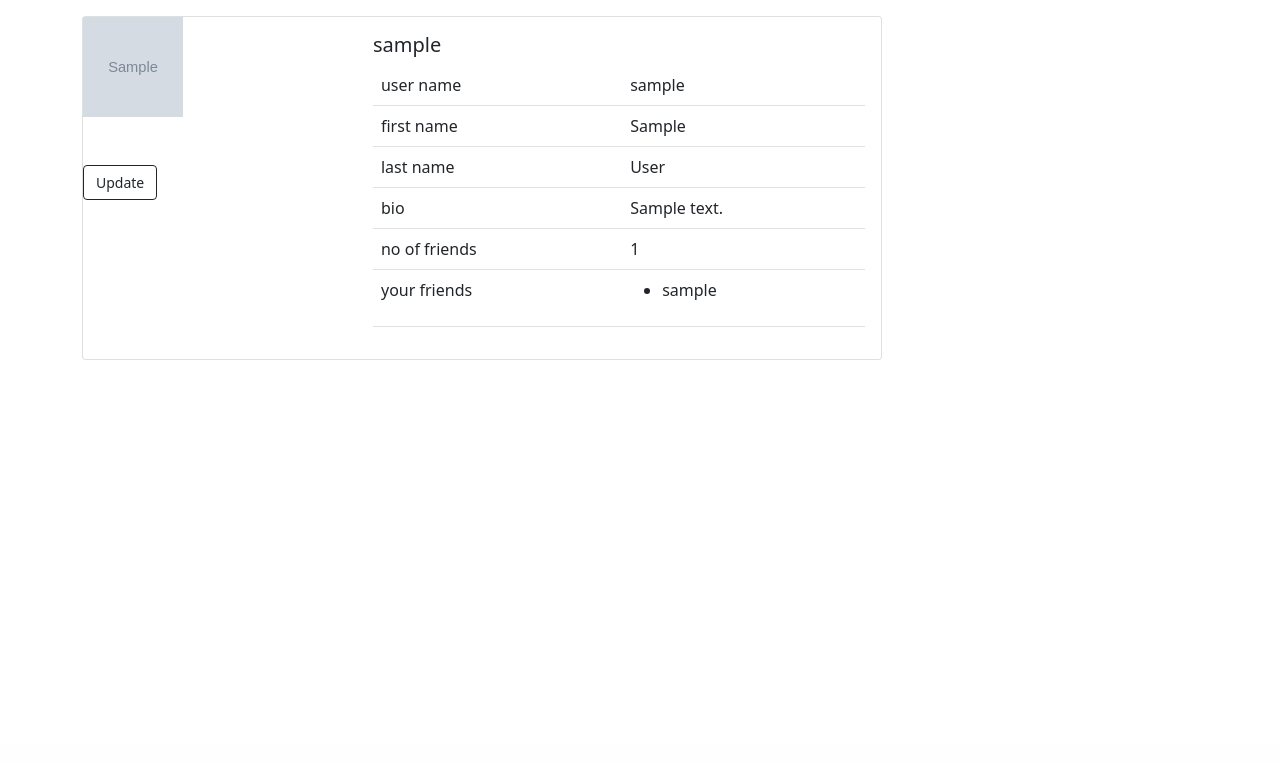
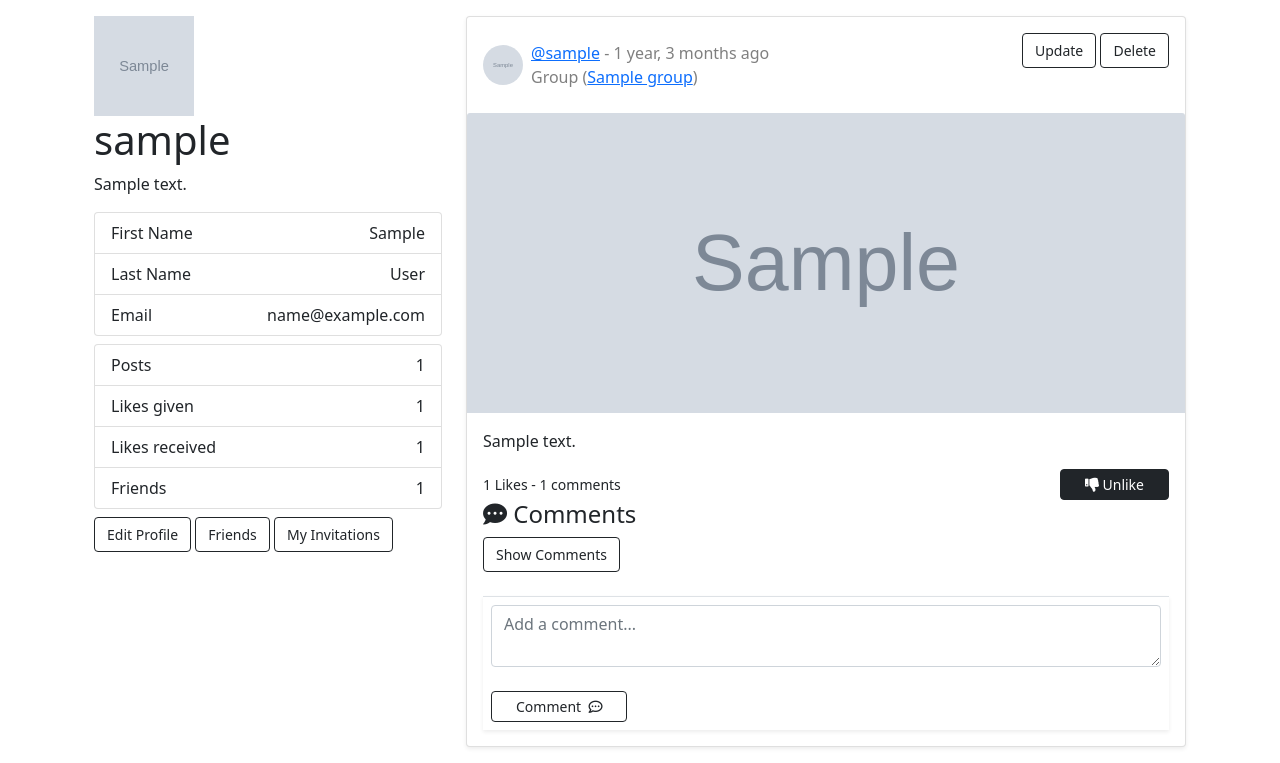
Before and after one commit to OmarYehia/django-social_network, a Django app: a page that uses src/templates/main/navbar.html in a window 1280 px wide. Shown: the part 56-819 px from the top of the page. Before the commit the page ends 416 px from the top, so only its background shows below. Run offline with Django 3.2, Linux system fonts and the light colour scheme; a user stored in the database is signed in; tables that the repository leaves empty hold one stand-in row (values such as "Sample post"); grey boxes marked "Sample" are stand-in pictures; some libraries are stand-ins or nearby versions.

Commit message:
profile page is done

```diff
--- /dev/null
+++ b/src/profiles/templates/profiles/detail.html
@@ -0,0 +1,181 @@
+{% extends 'base.html' %}
+
+{% block title %}
+profile detail
+{% endblock title %}
+
+{% block content %}
+<div class="container">
+    <div class="row">
+        <div class=" col-4">
+             <img class="avatar" src="{{ profile.avatar.url }}">
+            <h1>{{ profile.user }}</h1>
+            <p>{{ profile.bio }}</p>
+            <div>
+                <ul class="list-group mb-2">
+                    <li class="list-group-item d-flex justify-content-between align-items-center">
+                         First Name
+                       <span >{{ profile.first_name }}</span>
+                   </li>
+                    <li class="list-group-item d-flex justify-content-between align-items-center">
+                         Last Name
+                       <span >{{ profile.last_name }}</span>
+                   </li>
+                     <li class="list-group-item d-flex justify-content-between align-items-center">
+                         Email
+                       <span >{{ profile.email }}</span>
+                   </li>
+                </ul>
+                <ul class="list-group mb-2">
+                   <li class="list-group-item d-flex justify-content-between align-items-center">
+                         Posts
+                       <span >{{ profile.get_total_posts }}</span>
+                   </li>
+                   <li class="list-group-item d-flex justify-content-between align-items-center">
+                      Likes given
+                      <span >{{ profile.get_total_likes_given_number }}</span>
+                   </li>
+                   <li class="list-group-item d-flex justify-content-between align-items-center">
+                      Likes received
+                        <span>{{ profile.get_total_likes_recieved_number }}</span>
+                    </li>
+                    <li class="list-group-item d-flex justify-content-between align-items-center">
+                       Friends
+                        <span>{{ profile.friends_count }}</span>
+                    </li>
+                 </ul>
+                {% if profile.user == request.user %}
+                    <a href="{% url 'profiles:profile-update' profile.user %}" class="btn btn-outline-dark">Edit Profile</a>
+                    <a href="{% url 'profiles:all-profiles-view' profile.user %}" class="btn btn-outline-dark">Friends</a>
+                    <a href="{% url 'profiles:my-invites-view' profile.user %}" class="btn btn-outline-dark">My Invitations</a>
+                    </li>
+                {% else %}
+                     {% if profile.user not in rel_receiver and profile.user not in rel_sender %}
+                        <form action="{% url 'profiles:send-invitation' %}" method="POST">
+                             {% csrf_token %}
+                            <input type="hidden" name="profile_pk" value="{{ profile.pk }}"/>
+
+                            <button type="submit" class="btn  btn-outline-success mb-3">Add to friends</button>
+
+
+                         </form>
+                      {% endif %}
+                      {% if profile.user in rel_receiver and request.user not in profile.friends.all %}
+                          <button class="btn btn-outline-secondary disabled mb-3">Waiting for approval</button>
+                        {% endif %}
+                        {% if request.user in profile.friends.all %}
+                             <form action="{% url 'profiles:remove-friend' %}" method="POST">
+                                  {% csrf_token %}
+                                  <input type="hidden" name="profile_pk" value="{{ profile.pk }}"/>
+
+                                 <button type="submit" class="btn btn-outline-danger mb-3">Remove from friends</button>
+
+                               </form>
+                        {% endif %}
+                {% endif %}
+
+            </div>
+
+        </div>
+        <div class="col-8">
+            {% if not is_empty %}
+              {% for post in posts %}
+            <div class="card w-100 mb-3 shadow-sm">
+            <div class="post-info p-3 d-flex justify-content-between">
+                <div class="d-flex align-items-center">
+                    <img style="width: 40px; height: 40px;" src="/media/{{ post.author.avatar }}" class="rounded-circle">
+                    <p class=" card-text p-2 text-black-50 created-text" ><a href="{% url 'profiles:my-profile-view' post.author.user %}">@{{ post.author }}</a> - {{ post.updated_at|timesince }} ago
+                    <br>
+                    {% if post.group %}
+                    Group (<a href="{% url 'groups:view-group' post.group.pk %}">{{ post.group.name }}</a>)
+                    {% endif %}
+                    </p>
+                </div>
+                <div>
+
+                    {% if post.author.user == request.user %}
+                    <a href="{% url 'posts:post-update' post.id %}" class="btn btn-outline-dark">Update</a>
+                    {% endif %}
+                    {% if post.group.owner == request.user or post.author.user == request.user %}
+                    <a href="{% url 'posts:post-delete' post.id %}" class="btn btn-outline-dark">Delete</a>
+                    {% endif %}
+                </div>
+            </div>
+                {% if post.image %}
+                <div style="max-height: 300px;">
+                    <img style="width: 100%; height: 300px; object-fit: cover;" src="/media/{{ post.image }}" class="card-img-top">
+                </div>
+                {% endif %}
+                <div class="card-body">
+                    <p class="card-text">{{ post.content }}</p>
+                    <div class="like-form d-flex justify-content-between align-items-center">
+                        <div class="stat-field">
+                            <span>{{ post.get_total_likes }} Likes - {{ post.comments.all.count }} comments</span>
+                        </div>
+                        <form action="{% url 'posts:like-unlike' %}" method="POST">
+                            {% csrf_token %}
+                            <input type="hidden" name="post_id" value="{{ post.id }}">
+                            {% if user in post.likes.all %}
+                                <button type="submit" class="btn btn-dark py-1 px-4" name="submit_comment_form">
+                                    <i class="fas fa-thumbs-down"></i>&nbsp;Unlike
+                                </button>
+                            {% else %}
+                                <button type="submit" class="btn btn-outline-dark py-1 px-4" name="submit_comment_form"
+                                {% if request.user == post.author.user %}disabled{% endif %}
+                                ><i class="fas fa-thumbs-up"></i>&nbsp;Like</button>
+                            {% endif %}
+
+                        </form>
+                    </div>
+                    <!-- Comment List -->
+                    <h4><i class="fas fa-comment-dots"></i> Comments</h4>
+                    <button onclick="toggleComment(this)" class="btn btn-outline-dark mb-2 show-comments" id="show-comments-{{ post.id }}">Show Comments</button>
+                    <div class="comment-list mt-3 border-top py-3 not-visible">
+                        {% for comment in post.comments.all %}
+                            <div class="card mb-2 shadow-sm">
+                                <div class="card-body">
+                                    <div class="d-flex mb-2 border-bottom">
+                                        <img style="width: 32px; height: 32px;" src="/media/{{ comment.user.avatar }}" class="rounded-circle">
+                                        <p class=" card-text p-2 text-black-50 created-text" ><a href="{% url 'profiles:my-profile-view' comment.user %}">@{{ comment.user }}</a> - {{ comment.created_at|timesince }} ago</p>
+                                        {% if comment.user == user %}
+                                        <a href="{% url 'posts:comment-delete' comment.id %}" class="btn text-danger ms-auto border-0">Delete <i class="fas fa-times-circle"></i></a>
+                                        {% endif %}
+                                    </div>
+                                    <p class="card-text ms-2 comment-body">{{ comment.body }}</p>
+                                </div>
+                            </div>
+                        {% endfor %}
+                    </div>
+                    <!-- Comment Form -->
+                    <div class="comment-form border-top mt-3 shadow-sm">
+                        {{ comment_form.non_field_errors }}
+                        <form class="create-comment-form p-2" action="{% url 'posts:posts-index' %}" method="POST">
+                            {% csrf_token %}
+                            <input type="hidden" name="post_id" value={{ post.id }} />
+                            <div class="mb-3">
+                                <textarea class="form-control" name="body" required placeholder="Add a comment..." maxlength="500"></textarea>
+                                <div class="text-danger p-1 error-field">
+                                {{ comment_form.body.errors }}
+                                </div>
+                            </div>
+                            <button type="submit" class="btn btn-outline-dark py-1 px-4" name="submit_comment_form">
+                                Comment&nbsp;
+                                <i class="far fa-comment-dots"></i>
+                            </button>
+                        </form>
+                    </div>
+                </div>
+            </div>
+            {% endfor %}
+        </div>
+
+        {% else %}
+        <h1>No posts of this user </h1>
+
+            {% endif %}
+
+
+        </div>
+    </div>
+</div>
+{% endblock content%}
--- a/src/profiles/templates/profiles/profile_list.html
+++ b/src/profiles/templates/profiles/profile_list.html
@@ -19,7 +19,7 @@ all profiles
                    <div class="col-9">
                        <h3>{{ item.user }}</h3>
                        <p>{{ item.bio }}</p>
-                       <button class="btn  btn-outline-primary mb-3">See profile</button>
+                       <a href="{% url 'profiles:my-profile-view' item.user %}" class="btn  btn-outline-primary mb-3">See profile</a>
                  {% if item.user not in rel_receiver and item.user not in rel_sender %}
                         <form action="{% url 'profiles:send-invitation' %}" method="POST">
                              {% csrf_token %}
--- a/src/profiles/urls.py
+++ b/src/profiles/urls.py
@@ -3,8 +3,8 @@ from . import views
 
 app_name = 'profiles'
 urlpatterns = [
-    path("<str:username>", views.my_profile_view, name="my-profile-view"),
-    path('<slug>/update/', views.ProfileUpdateView.as_view(), name="profile-update"),
+    path("<slug>", views.profiles_detail_view, name="my-profile-view"),
+    path('<slug>/update/', views.profile_update_view , name="profile-update"),
     path('<slug>/my-invites/', views.invites_received_view, name='my-invites-view'),
     path('<slug>/all-profiles/', views.profiles_list_view, name='all-profiles-view'),
     path('<slug>/to-invite/', views.invite_profiles_list_view, name='to-invite-view'),
@@ -12,4 +12,5 @@ urlpatterns = [
     path('remove-friend/', views.remove_from_fiends, name='remove-friend'),
     path('<slug>/my-invites/accept', views.accept_invitation, name='accept-invite'),
     path('<slug>/my-invites/reject', views.reject_invitation, name='reject-invite'),
+
 ]
--- a/src/profiles/views.py
+++ b/src/profiles/views.py
@@ -9,26 +9,6 @@ from django.db.models import Q
 
 
 @login_required(login_url="/login")
-def my_profile_view(request, username):
-    user = User.objects.get(username=username)
-    profile = Profile.objects.get(user=user)
-    form = ProfileModelForm(request.POST or None,
-                            request.FILES or None, instance=profile)
-    confirm = False
-
-    if request.method == 'POST':
-        if form.is_valid():
-            form.save()
-            confirm = True
-
-    context = {
-        'profile': profile,
-        'form': form,
-        'confirm': confirm
-    }
-    return render(request, 'profiles/myprofile.html', context)
-
-
 def invites_received_view(request, slug):
     profile = Profile.objects.get(slug=slug)
     qs = Relationship.objects.invitaions_received(profile)
@@ -45,6 +25,7 @@ def invites_received_view(request, slug):
     return render(request, 'profiles/my_invites.html', context)
 
 
+@login_required(login_url="/login")
 def accept_invitation(request, slug):
     if request.method == 'POST':
         pk = request.POST.get('profile_pk')
@@ -61,7 +42,8 @@ def accept_invitation(request, slug):
     return redirect('/posts')
 
 
-def reject_invitation(request,slug):
+@login_required(login_url="/login")
+def reject_invitation(request, slug):
     if request.method == 'POST':
         pk = request.POST.get('profile_pk')
         sender = Profile.objects.get(pk=pk)
@@ -74,6 +56,7 @@ def reject_invitation(request,slug):
     return redirect('/posts')
 
 
+@login_required(login_url="/login")
 def profiles_list_view(request, slug):
     user = User.objects.get(username=slug)
     qs = Profile.objects.get_all_profiles(user)
@@ -99,6 +82,36 @@ def profiles_list_view(request, slug):
     return render(request, 'profiles/profile_list.html', context)
 
 
+@login_required(login_url="/login")
+def profiles_detail_view(request, slug):
+    user = Profile.objects.get(user=request.user)
+    profile = Profile.objects.get(slug=slug)
+    rel_r = Relationship.objects.filter(sender=user)
+    rel_s = Relationship.objects.filter(receiver=user)
+    rel_receiver = []
+    rel_sender = []
+    for item in rel_r:
+        rel_receiver.append(item.receiver.user)
+    for item in rel_s:
+        rel_sender.append(item.sender.user)
+    posts = profile.get_all_author_posts
+    print(request.user)
+    is_empty = False
+    if len(posts) == 0:
+        is_empty = True
+
+    context = {
+        'user': user,
+        'profile': profile,
+        'posts': posts,
+        'rel_sender': rel_sender,
+        'rel_receiver': rel_receiver,
+        'is_empty': is_empty
+    }
+    return render(request, 'profiles/detail.html', context)
+
+
+@login_required(login_url="/login")
 def invite_profiles_list_view(request, slug):
     user = User.objects.get(username=slug)
     qs = Profile.objects.get_all_profiles_to_invite(user)
@@ -109,6 +122,7 @@ def invite_profiles_list_view(request, slug):
     return render(request, 'profiles/to_invite_list.html', context)
 
 
+@login_required(login_url="/login")
 def send_invitation(request):
     if request.method == 'POST':
         pk = request.POST.get('profile_pk')
@@ -123,6 +137,7 @@ def send_invitation(request):
     return redirect('/posts')
 
 
+@login_required(login_url="/login")
 def remove_from_fiends(request):
     if request.method == 'POST':
         pk = request.POST.get('profile_pk')
@@ -157,3 +172,6 @@ class ProfileUpdateView(UpdateView):
         else:
             form.add_error(None, 'You can update only your own profile.')
             return super().form_invalid(form)
+
+
+profile_update_view = login_required(ProfileUpdateView.as_view(), login_url="/login")
--- a/src/templates/main/navbar.html
+++ b/src/templates/main/navbar.html
@@ -5,7 +5,7 @@
     <span class="navbar-toggler-icon"></span>
   </button>
   <div class="collapse navbar-collapse" id="navbarNavDropdown">
-         {% if user.is_authenticated %}
+         {% if user %}
     <ul class="navbar-nav w-100 d-flex">
       <li class="nav-item ms-auto me-3 inbox-icon-container">
         <a class="nav-link inbox-icon" href="{% url 'groups:groups-index' %}"><i class="fas fa-users"></i></a>
```
Also changed, not shown: src/profiles/templates/profiles/my_profile.html (deleted, +0 -41 lines).
